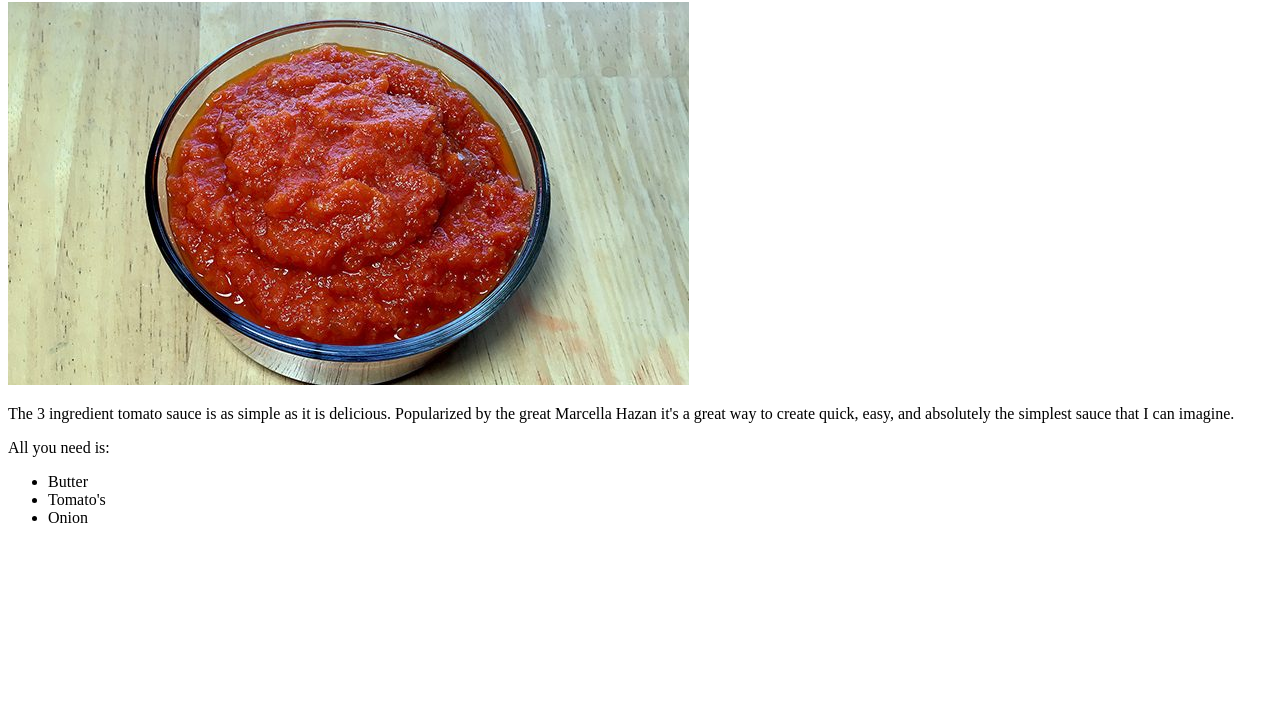
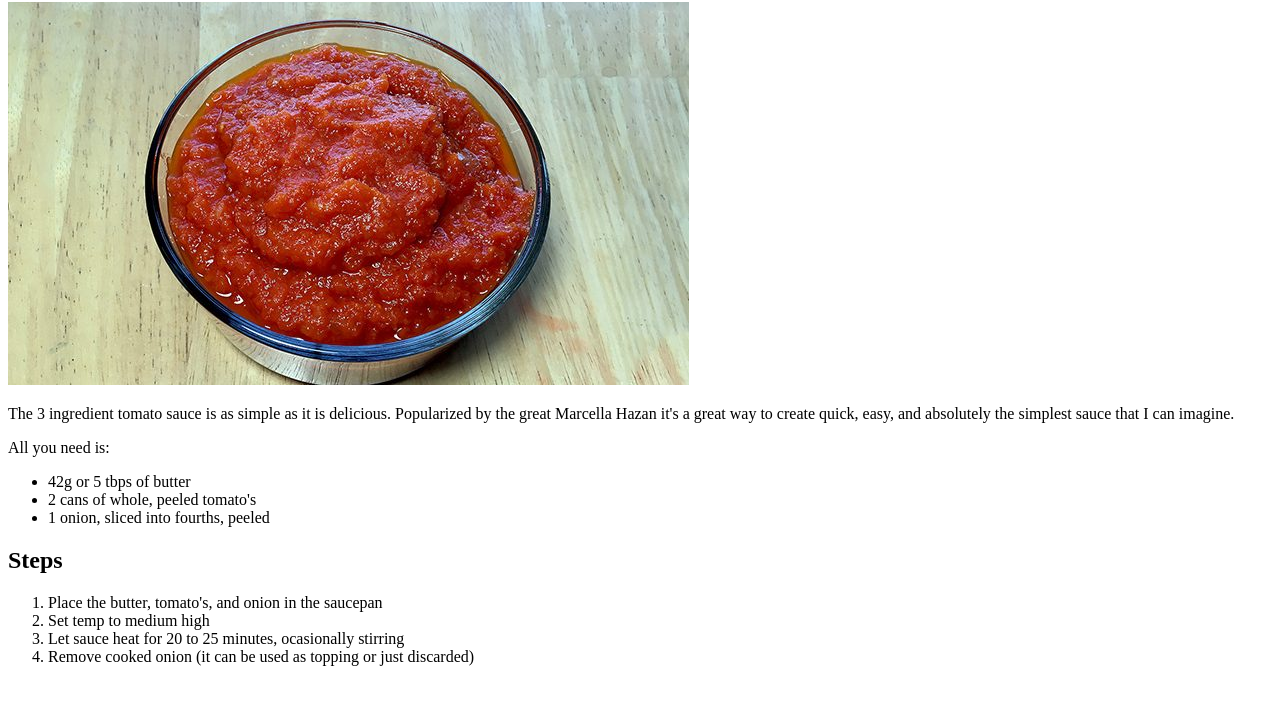
Before and after one commit to MagnusOdenson/odin-recipes, a plain HTML site: page pages/tomato-sauce.html in a window 1280 px wide. Shown: the part 78-782 px from the top of the page. Drawn offline with Linux system fonts and the light colour scheme; files whose address does not match are found by name.

Commit message:
Fix list of ingredients to better reflect the needs, add steps for recipe in ordered list

```diff
--- a/pages/tomato-sauce.html
+++ b/pages/tomato-sauce.html
@@ -18,11 +18,18 @@
     <!-- Here put ingredients unordered list -->
     <p>All you need is:</p>
     <ul>
-      <li>Butter</li>
-      <li>Tomato's</li>
-      <li>Onion</li>
+      <li>42g or 5 tbps of butter</li>
+      <li>2 cans of whole, peeled tomato's</li>
+      <li>1 onion, sliced into fourths, peeled</li>
     </ul>
     <!-- Here put steps heading -->
+    <h2>Steps</h2>
     <!-- Here put ordered list with steps to make the dish -->
+    <ol>
+      <li>Place the butter, tomato's, and onion in the saucepan</li>
+      <li>Set temp to medium high</li>
+      <li>Let sauce heat for 20 to 25 minutes, ocasionally stirring</li>
+      <li>Remove cooked onion (it can be used as topping or just discarded)</li>
+    </ol>
 </body>
 </html>
```
